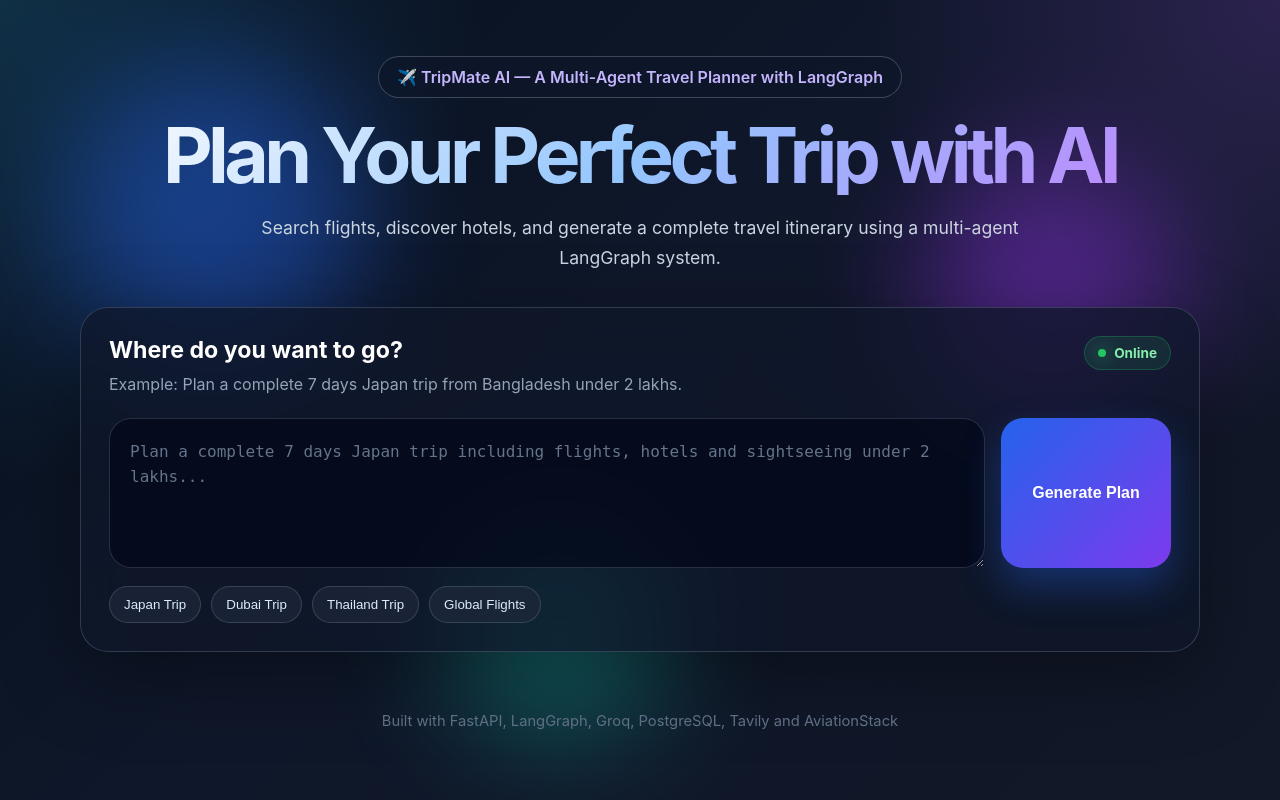
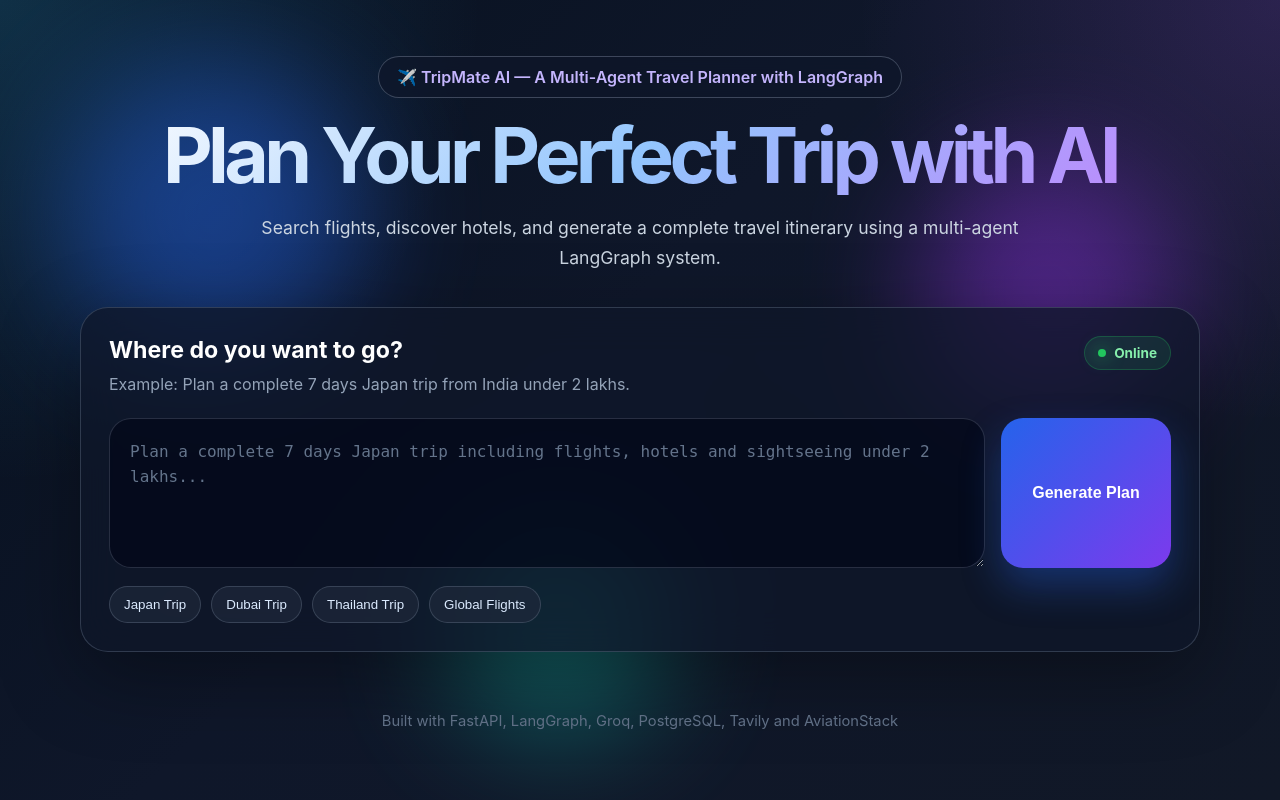
Before and after one commit to Azam-driod/TripMate-AI-A-Multi-Agent-Travel-Planner-with-LangGraph, a FastAPI app: page / in a window 1280 px wide. Run offline with FastAPI, Linux system fonts and the light colour scheme; some libraries are stand-ins or nearby versions.

Commit message:
cicd added

```diff
--- a/templates/index.html
+++ b/templates/index.html
@@ -40,7 +40,7 @@
                 <div>
                     <h2>Where do you want to go?</h2>
                     <p>
-                        Example: Plan a complete 7 days Japan trip from Bangladesh under 2 lakhs.
+                        Example: Plan a complete 7 days Japan trip from India under 2 lakhs.
                     </p>
                 </div>
 
@@ -63,15 +63,15 @@
             </div>
 
             <div class="quick-prompts">
-                <button onclick="setPrompt('Plan a complete 7 days Japan trip from Bangladesh including flights, hotels and sightseeing under 2 lakhs.')">
+                <button onclick="setPrompt('Plan a complete 7 days Japan trip from India including flights, hotels and sightseeing under 2 lakhs.')">
                     Japan Trip
                 </button>
 
-                <button onclick="setPrompt('Plan a 5 days Dubai trip from Dhaka with flights, hotels and sightseeing.')">
+                <button onclick="setPrompt('Plan a 5 days Dubai trip from Hyderabad with flights, hotels and sightseeing.')">
                     Dubai Trip
                 </button>
 
-                <button onclick="setPrompt('Plan a 7 days Thailand trip from Bangladesh with budget hotels and sightseeing.')">
+                <button onclick="setPrompt('Plan a 7 days Thailand trip from India with budget hotels and sightseeing.')">
                     Thailand Trip
                 </button>
 
```
Also changed, not shown: .github/workflows/cicd.yaml (added).
